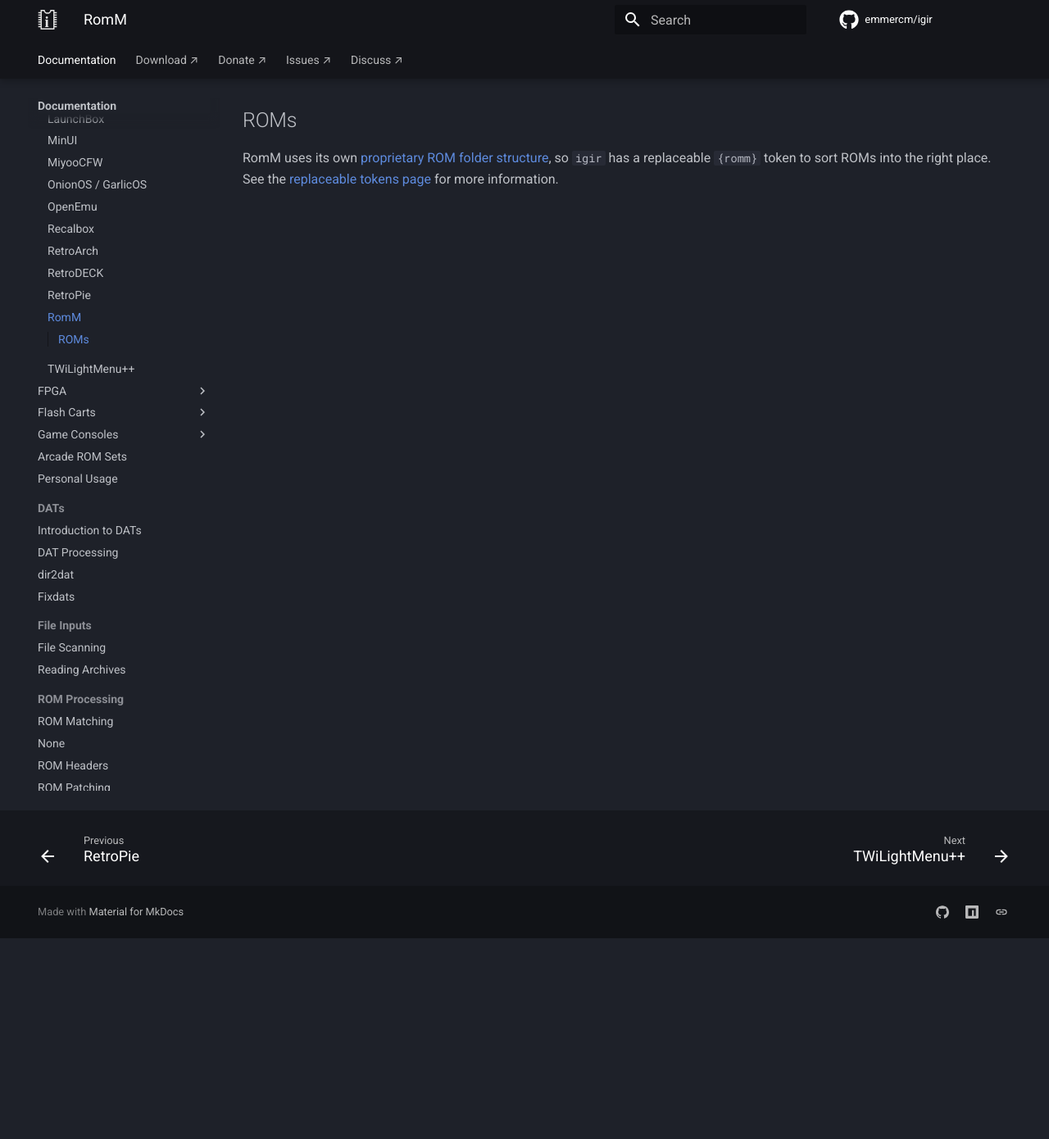
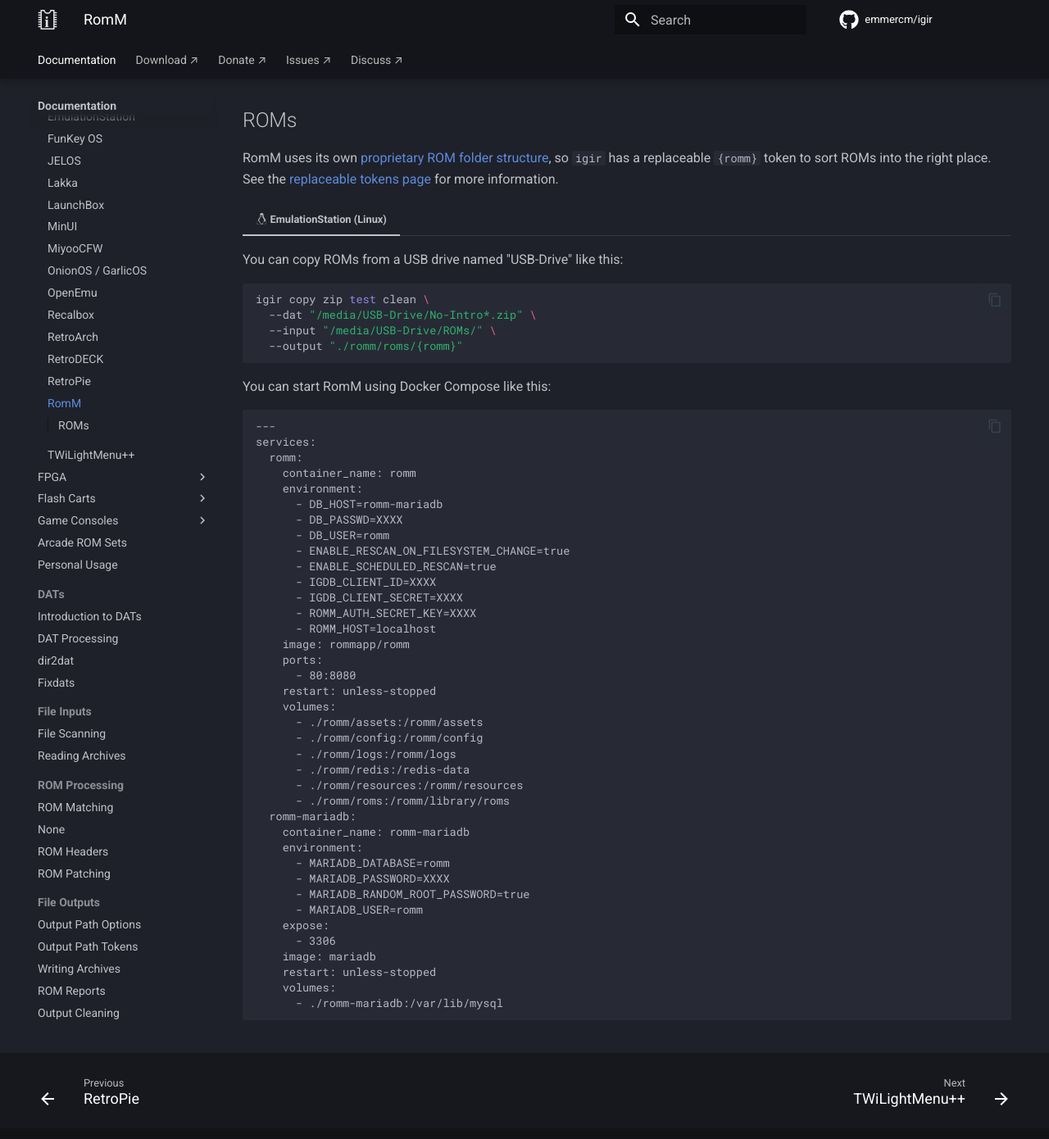
Before and after one commit to emmercm/igir, an MkDocs documentation site: the page built from docs/usage/desktop/romm.md, in a window 1280 px wide and 1400 px high, scrolled down 255 px. Shown: the top 1390 px of the window at 82% size. Built offline with MkDocs 1.6.1 and Material for MkDocs 9.7.7, drawn with Linux system fonts in a browser that asks for light colours; comment, search, counter and statistics services are not loaded.

Commit message:
Update romm.md

````diff
--- a/docs/usage/desktop/romm.md
+++ b/docs/usage/desktop/romm.md
@@ -5,3 +5,57 @@
 ## ROMs
 
 RomM uses its own [proprietary ROM folder structure](https://github.com/rommapp/romm/wiki/Supported-Platforms), so `igir` has a replaceable `{romm}` token to sort ROMs into the right place. See the [replaceable tokens page](../../output/tokens.md) for more information.
+
+=== ":simple-linux: EmulationStation (Linux)"
+
+    You can copy ROMs from a USB drive named "USB-Drive" like this:
+
+    ```shell
+    igir copy zip test clean \
+      --dat "/media/USB-Drive/No-Intro*.zip" \
+      --input "/media/USB-Drive/ROMs/" \
+      --output "./romm/roms/{romm}"
+    ```
+
+    You can start RomM using Docker Compose like this:
+
+    ```
+    ---
+    services:
+      romm:
+        container_name: romm
+        environment:
+          - DB_HOST=romm-mariadb
+          - DB_PASSWD=XXXX
+          - DB_USER=romm
+          - ENABLE_RESCAN_ON_FILESYSTEM_CHANGE=true
+          - ENABLE_SCHEDULED_RESCAN=true
+          - IGDB_CLIENT_ID=XXXX
+          - IGDB_CLIENT_SECRET=XXXX
+          - ROMM_AUTH_SECRET_KEY=XXXX
+          - ROMM_HOST=localhost
+        image: rommapp/romm
+        ports:
+          - 80:8080
+        restart: unless-stopped
+        volumes:
+          - ./romm/assets:/romm/assets
+          - ./romm/config:/romm/config
+          - ./romm/logs:/romm/logs
+          - ./romm/redis:/redis-data
+          - ./romm/resources:/romm/resources
+          - ./romm/roms:/romm/library/roms
+      romm-mariadb:
+        container_name: romm-mariadb
+        environment:
+          - MARIADB_DATABASE=romm
+          - MARIADB_PASSWORD=XXXX
+          - MARIADB_RANDOM_ROOT_PASSWORD=true
+          - MARIADB_USER=romm
+        expose:
+          - 3306
+        image: mariadb
+        restart: unless-stopped
+        volumes:
+          - ./romm-mariadb:/var/lib/mysql
+    ```
````
